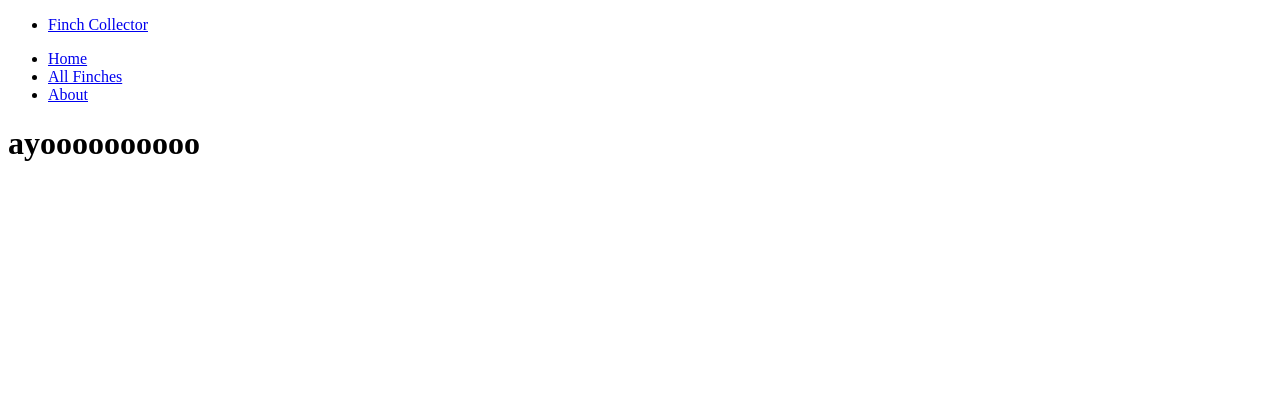
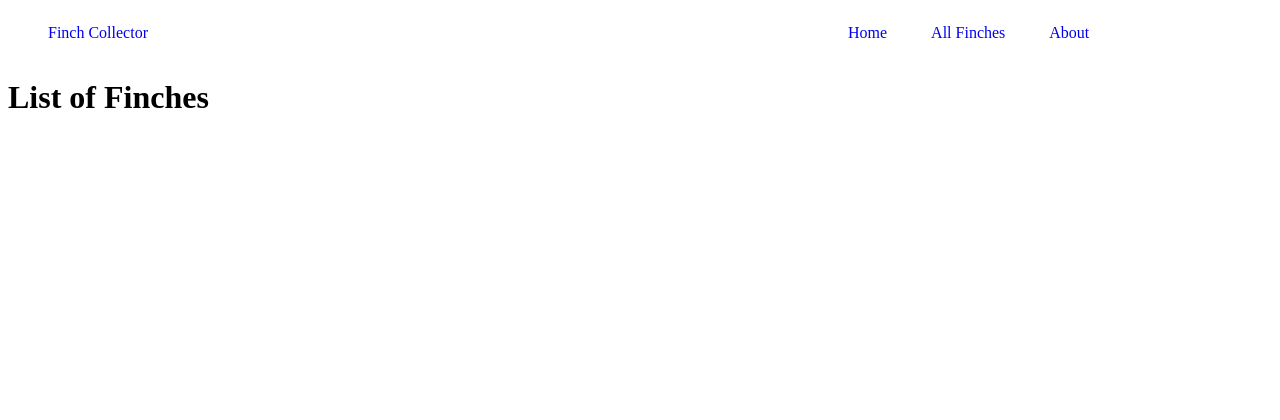
Before and after one commit to Madfarm/finch-collector, a Django app: template main_app/templates/finches/index.html in a window 1280 px wide. Shown: the top 420 px of the page. Before the commit the page ends 161 px from the top, so only its background shows below. Run offline with Django 4.2, Linux system fonts and the light colour scheme; the template is opened without the code that fills it, so the values that code supplies are empty.

Commit message:
Add index page functionality, finch data, and styling

```diff
--- a/main_app/static/css/style.css
+++ b/main_app/static/css/style.css
@@ -0,0 +1,65 @@
+* {
+    box-sizing: border-box;
+}
+
+body {
+    height: 100vh;
+    width: 100vw;
+
+
+}
+
+
+
+nav {
+    display: flex;
+
+}
+
+#navbar-links {
+    list-style-type: none;
+    position: relative;
+    left: 50vw;
+
+
+}
+
+#navbar-links:hover > .nav-item{
+    opacity: 0.2;
+}
+#navbar-links:hover > .navbar-item:hover {
+    opacity: 1;
+}
+
+.nav-item {
+    display: inline;
+    padding: 0 20px 0 20px;
+    color: red;
+
+    transition: opacity 400ms ease;
+}
+#title-logo {
+    list-style-type: none;
+}
+
+a {
+    text-decoration: none;
+}
+
+
+#intro-text {
+    text-align: center;
+
+    animation: fadeInAnimation ease 3s;
+    animation-iteration-count: 1;
+    animation-fill-mode: forwards;
+}
+
+@keyframes fadeInAnimation {
+    0% {
+        opacity: 0;
+    }
+    100% {
+        opacity: 1;
+     }
+}
--- a/main_app/templates/base.html
+++ b/main_app/templates/base.html
@@ -16,9 +16,9 @@
             </ul>
 
             <ul id="navbar-links">
-                <li><a href="/">Home</a></li>
-                <li><a href="/finches">All Finches</a></li>
-                <li><a href="/about">About</a></li>
+                <li class="nav-item"><a href="/">Home</a></li>
+                <li class="nav-item"><a href="/finches">All Finches</a></li>
+                <li class="nav-item"><a href="/about" >About</a></li>
             </ul>
         </nav>
     </header>
--- a/main_app/templates/finches/index.html
+++ b/main_app/templates/finches/index.html
@@ -2,7 +2,19 @@
 {% block content %}
 
 
-<h1>ayoooooooooo</h1>
+<h1 id="index-title">List of Finches</h1>
+
+{% for finch in finches %}
+<div class="finch-card">
+    <div>
+        <span class="card-title">{{ finch.species }}</span>
+        <p>Average Size(in oz): {{ finch.size }}</p>
+        <p>Sexually Dimorphic?</p>
+        <p>{{ finch.sexually_dimorphic }}</p>
+    </div>
+</div>
+{% endfor %}
+
 
 
 {% endblock %}
```
Also changed, not shown: main_app/views.py (+8 -1 lines).
